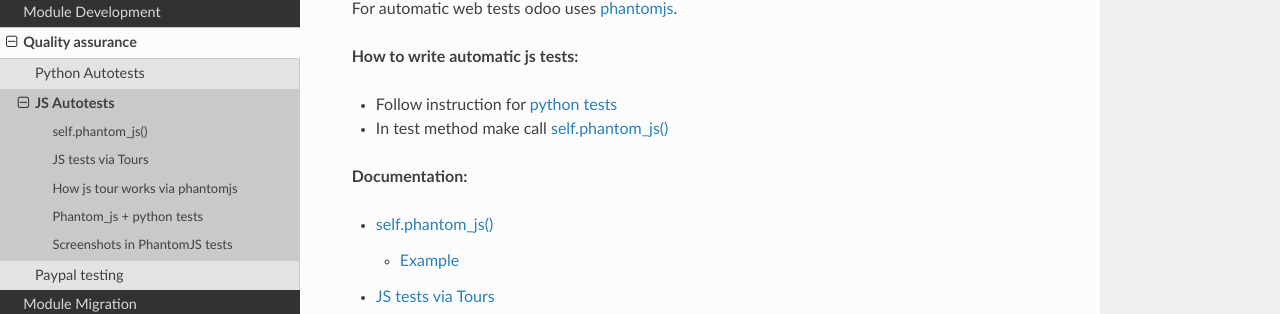
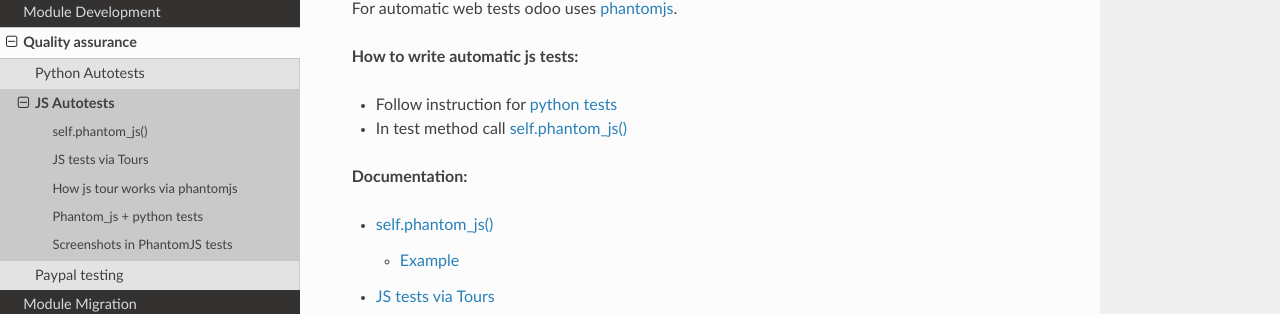
Before and after one commit to itpp-labs/odoo-development, a Sphinx documentation site: the page built from docs/qa/js/index.rst, in a window 1280 px wide. Shown: the part 163-477 px from the top of the page. Built offline with Sphinx 7.4.7 and the Read the Docs theme 2.0.0, drawn with Linux system fonts in a browser that asks for light colours.

Commit message:
Update index.rst

```diff
--- a/docs/qa/js/index.rst
+++ b/docs/qa/js/index.rst
@@ -7,7 +7,7 @@ For automatic web tests odoo uses `phantomjs <http://phantomjs.org>`_.
 **How to write automatic js tests:**
 
 * Follow instruction for `python tests <../python/test-enable.html#docker-users>`_
-* In test method make call `self.phantom_js() <../python/unittest>`_
+* In test method call `self.phantom_js() <../python/unittest>`_
 
 **Documentation:**
 
```
